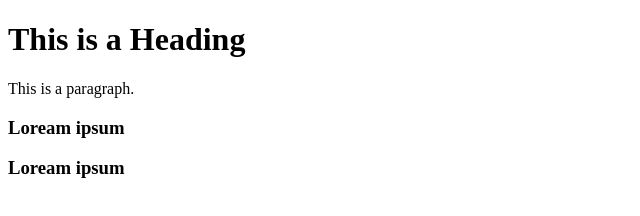
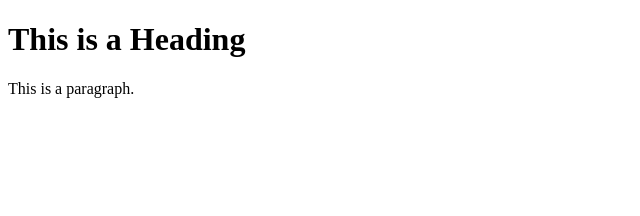
Before and after one commit to Abhay915/project_repo, a plain HTML site: page index.html in a window 1280 px wide. Shown: the whole page, without its empty margins (0-640 px from the left). Drawn offline with Linux system fonts and the light colour scheme.

Commit message:
some changes

```diff
--- a/index.html
+++ b/index.html
@@ -8,8 +8,7 @@
 <h1>This is a Heading</h1>
 <p>This is a paragraph.</p>
 
-<h3>Loream ipsum</h3>
-<h3>Loream ipsum</h3>
+
 
 </body>
 </html>
```
